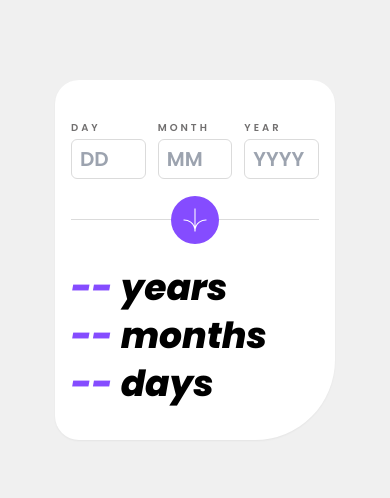
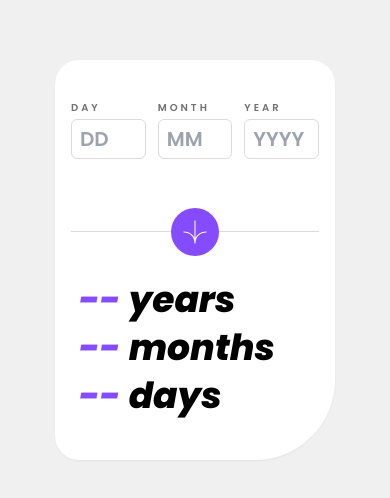
Before and after one commit to ejaay-dev/age-calculator-app, a React (Vite) app: page / in a window 390 px wide. Shown: the part 162-660 px from the top of the page. Built offline with nearby package versions, Linux system fonts and the light colour scheme.

Commit message:
thirteenth commit Added conditional statement on the labels and input fields if an error exists Wrapped the error message in the div element Adjusted the height of the age calculator component container (mobile and desktop)

```diff
--- a/src/components/AgeCalculator.tsx
+++ b/src/components/AgeCalculator.tsx
@@ -24,9 +24,12 @@ const dateFormSchema = z.object({
     .string()
     .min(1, { message: "This field is required" })
     .refine((val) => val === "" || /^\d{4}$/.test(val), {
-      message: "Must be a valid year",
+      message: "Not valid year (YYYY)",
     })
-    .transform((val) => parseInt(val)),
+    .transform((val) => parseInt(val))
+    .refine((val) => val <= new Date().getFullYear(), {
+      message: "Must be in the past",
+    }),
 })
 
 const AgeCalculator = () => {
@@ -140,7 +143,7 @@ const AgeCalculator = () => {
   return (
     <>
       {/* Main Container */}
-      <div className="flex flex-col h-full w-full max-h-[360px] max-w-[280px] bg-custom-white rounded-3xl rounded-br-[80px] shadow-sm md:max-h-[460px] md:max-w-[580px] md:pl-6 md:pr-6 md:rounded-br-[140px]">
+      <div className="flex flex-col h-full w-full max-h-[400px] max-w-[280px] bg-custom-white rounded-3xl rounded-br-[80px] shadow-sm md:max-h-[500px] md:max-w-[580px] md:pl-6 md:pr-6 md:rounded-br-[140px]">
         {/* Form Container */}
         <div className="m-4 mt-10">
           <form className="flex flex-col gap-5">
@@ -148,7 +151,9 @@ const AgeCalculator = () => {
               <div className="flex flex-col gap-1 md:gap-2">
                 <label
                   htmlFor="day"
-                  className="font-poppins text-[10px] font-semibold text-smokey-grey tracking-[3px]"
+                  className={`font-poppins text-[10px] font-semibold tracking-[3px] ${
+                    dayError ? "text-red-500" : "text-smokey-grey "
+                  }`}
                 >
                   DAY
                 </label>
@@ -159,18 +164,24 @@ const AgeCalculator = () => {
                   onChange={(e) => setDay(e.target.value)}
                   required
                   placeholder="DD"
-                  className="h-10 w-full max-w-28 font-poppins text-[20px] font-semibold text-off-black pl-2 border border-light-grey rounded-md md:h-12"
-                />{" "}
+                  className={`h-10 w-full max-w-28 font-poppins text-[20px] font-semibold text-off-black pl-2 border border-light-grey rounded-md md:h-12 focus:outline-none ${
+                    dayError ? "border-red-500" : "focus:border-custom-purple"
+                  }`}
+                />
+                <div className="flex items-center justify-start h-8 md:h-4">
                   {dayError && (
                     <p className="text-red-400 text-[10px] italic font-poppins">
                       {dayError}
                     </p>
                   )}
                 </div>
+              </div>
               <div className="flex flex-col gap-1 md:gap-2">
                 <label
                   htmlFor="month"
-                  className="font-poppins text-[10px] font-semibold text-smokey-grey tracking-[3px]"
+                  className={`font-poppins text-[10px] font-semibold  tracking-[3px] ${
+                    monthError ? "text-red-500" : "text-smokey-grey"
+                  }`}
                 >
                   MONTH
                 </label>
@@ -181,18 +192,24 @@ const AgeCalculator = () => {
                   onChange={(e) => setMonth(e.target.value)}
                   required
                   placeholder="MM"
-                  className="h-10 w-full max-w-28 font-poppins text-[20px] font-semibold text-off-black pl-2 border border-light-grey rounded-md md:h-12"
+                  className={`h-10 w-full max-w-28 font-poppins text-[20px] font-semibold text-off-black pl-2 border border-light-grey rounded-md md:h-12 focus:outline-none ${
+                    monthError ? "border-red-500" : "focus:border-custom-purple"
+                  }`}
                 />
+                <div className="flex items-center justify-start h-8 md:h-4">
                   {monthError && (
                     <p className="text-red-400 text-[10px] italic font-poppins">
                       {monthError}
                     </p>
                   )}
                 </div>
+              </div>
               <div className="flex flex-col gap-1 md:gap-2">
                 <label
                   htmlFor="year"
-                  className="font-poppins text-[10px] font-semibold text-smokey-grey tracking-[3px]"
+                  className={`font-poppins text-[10px] font-semibold tracking-[3px] ${
+                    yearError ? "text-red-500" : "text-smokey-grey"
+                  }`}
                 >
                   YEAR
                 </label>
@@ -203,8 +220,11 @@ const AgeCalculator = () => {
                   onChange={(e) => setYear(e.target.value)}
                   required
                   placeholder="YYYY"
-                  className="h-10 w-full max-w-28 font-poppins text-[20px] font-semibold text-off-black pl-2 border border-light-grey rounded-md md:h-12"
+                  className={`h-10 w-full max-w-28 font-poppins text-[20px] font-semibold text-off-black pl-2 border border-light-grey rounded-md md:h-12 focus:outline-none ${
+                    yearError ? "border-red-500" : "focus:border-custom-purple"
+                  }`}
                 />
+                <div className="flex items-center justify-start h-8 md:h-4">
                   {yearError && (
                     <p className="text-red-400 text-[10px] italic font-poppins">
                       {yearError}
@@ -212,14 +232,9 @@ const AgeCalculator = () => {
                   )}
                 </div>
               </div>
-
-            {/* Show validation error */}
-            {/* {validationError && (
-              <p className="mt-2 text-sm text-red-500">{validationError}</p>
-            )} */}
-
+            </div>
             {/* Button Container */}
-            <div className="relative flex items-center justify-center mt-5 md:justify-end">
+            <div className="relative flex items-center justify-center mt-4 md:justify-end">
               <hr className="w-full border-light-grey" />
               <button
                 onClick={(e) => {
@@ -237,9 +252,8 @@ const AgeCalculator = () => {
             </div>
           </form>
         </div>
-
         {/* Result Container */}
-        <div className="flex flex-col gap-2 m-4 mt-8">
+        <div className="flex flex-col gap-2 m-6 mt-8">
           <CalculatedResult value={age.calculatedYears} label="years" />
           <CalculatedResult value={age.calculatedMonths} label="months" />
           <CalculatedResult value={age.calculatedDays} label="days" />
```
Lines whose indentation alone changed are shown as unchanged.
